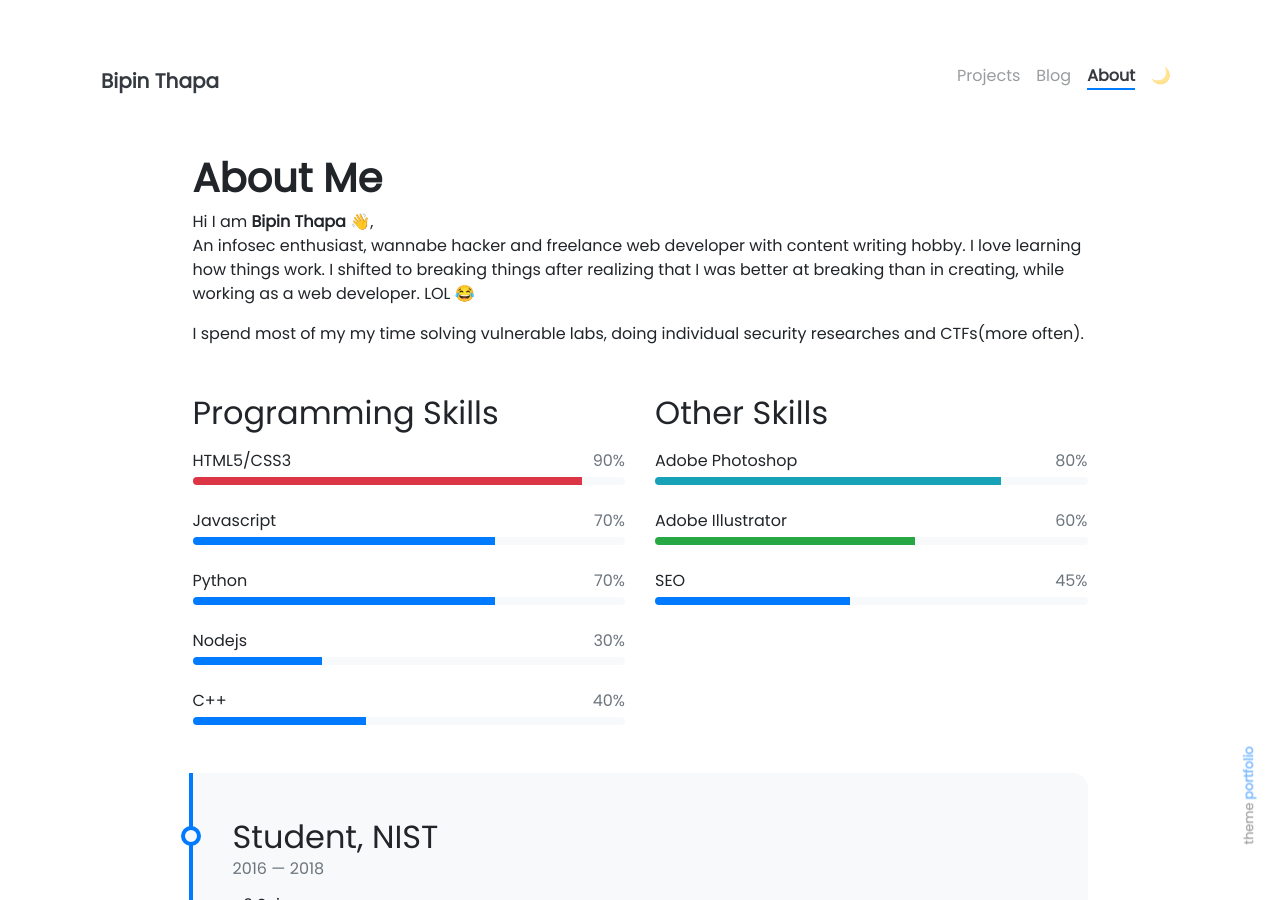
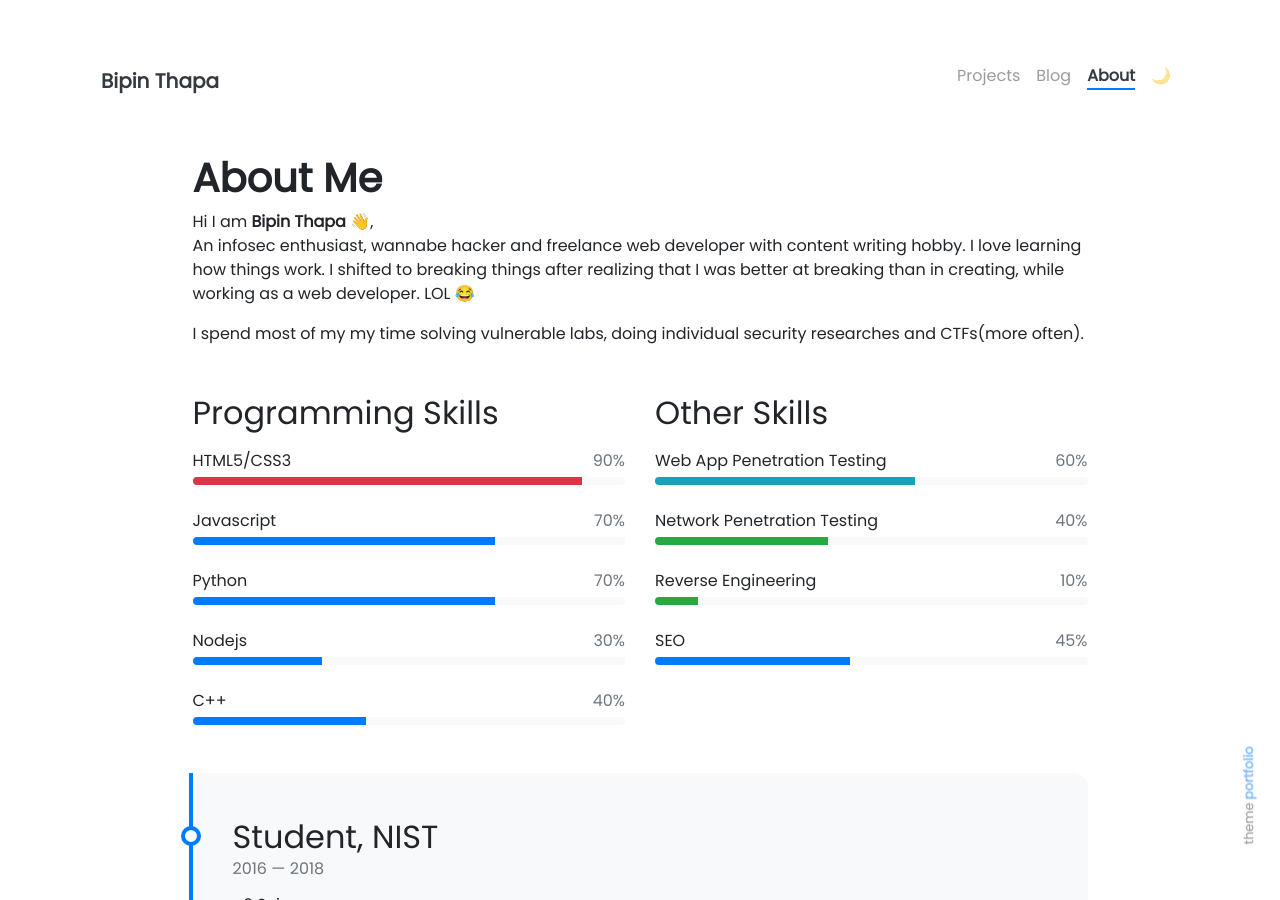
Before and after one commit to bipin0x01/portfolio, a Jekyll site: the page built from pages/about.md, in a window 1280 px wide and 900 px high. Built offline with Jekyll 4.4.1, drawn with Linux system fonts in a browser that asks for light colours; nearby versions of some CDN libraries; emoji names are drawn with the system emoji font.

Commit message:
Update other-skills.yml

```diff
--- a/_data/other-skills.yml
+++ b/_data/other-skills.yml
@@ -1,9 +1,14 @@
-- name: Adobe Photoshop
-  percentage: 80
+- name: Web App Penetration Testing
+  percentage: 60
   color: info
 
-- name: Adobe Illustrator
-  percentage: 60
+- name: Network Penetration Testing
+  percentage: 40
+  color: success
+
+
+- name: Reverse Engineering
+  percentage: 10
   color: success
 
 - name: SEO
```
